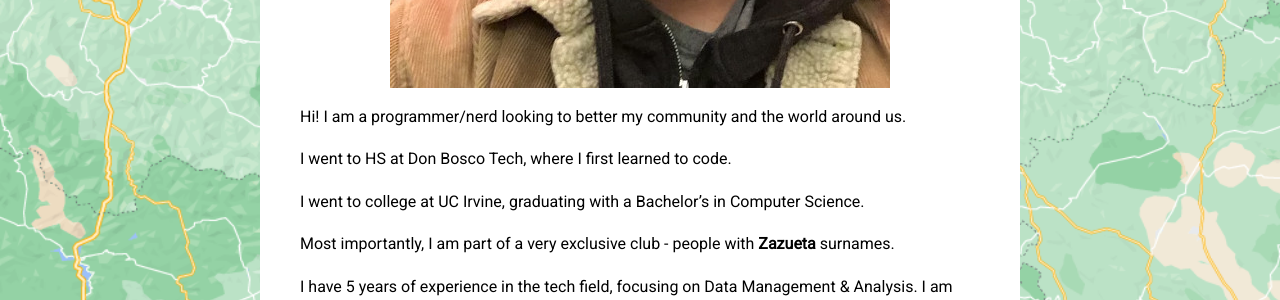
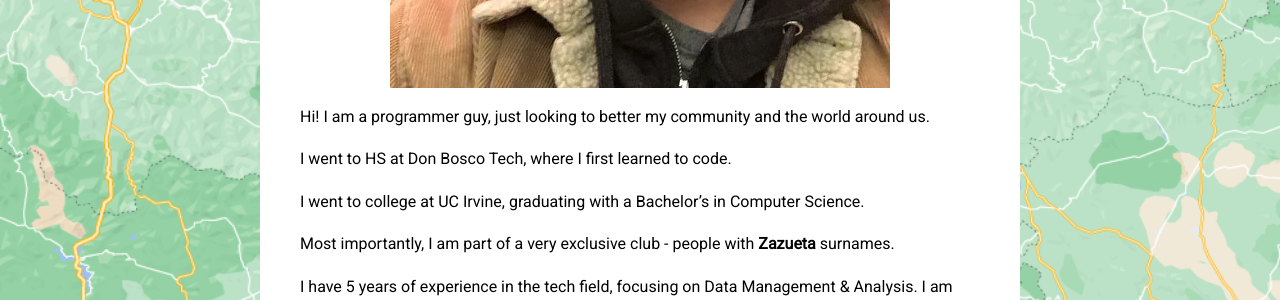
Before and after one commit to Tomas-Zazueta/zazueta.info, a Jekyll site: the page built from pages/about.md, in a window 1280 px wide and 1280 px high. Shown: the part 584-884 px from the top of the window. Built offline with Jekyll 4.4.1, drawn with Linux system fonts in a browser that asks for light colours; nearby versions of some CDN libraries.

Commit message:
Update About

```diff
--- a/pages/about.md
+++ b/pages/about.md
@@ -7,7 +7,7 @@ permalink: /about
 
 ![tom zazueta](assets/img/profpic.jpg)
 
-Hi! I am a programmer/nerd looking to better my community and the world around us.
+Hi! I am a programmer guy, just looking to better my community and the world around us.
 
 I went to HS at Don Bosco Tech, where I first learned to code.
 
```
